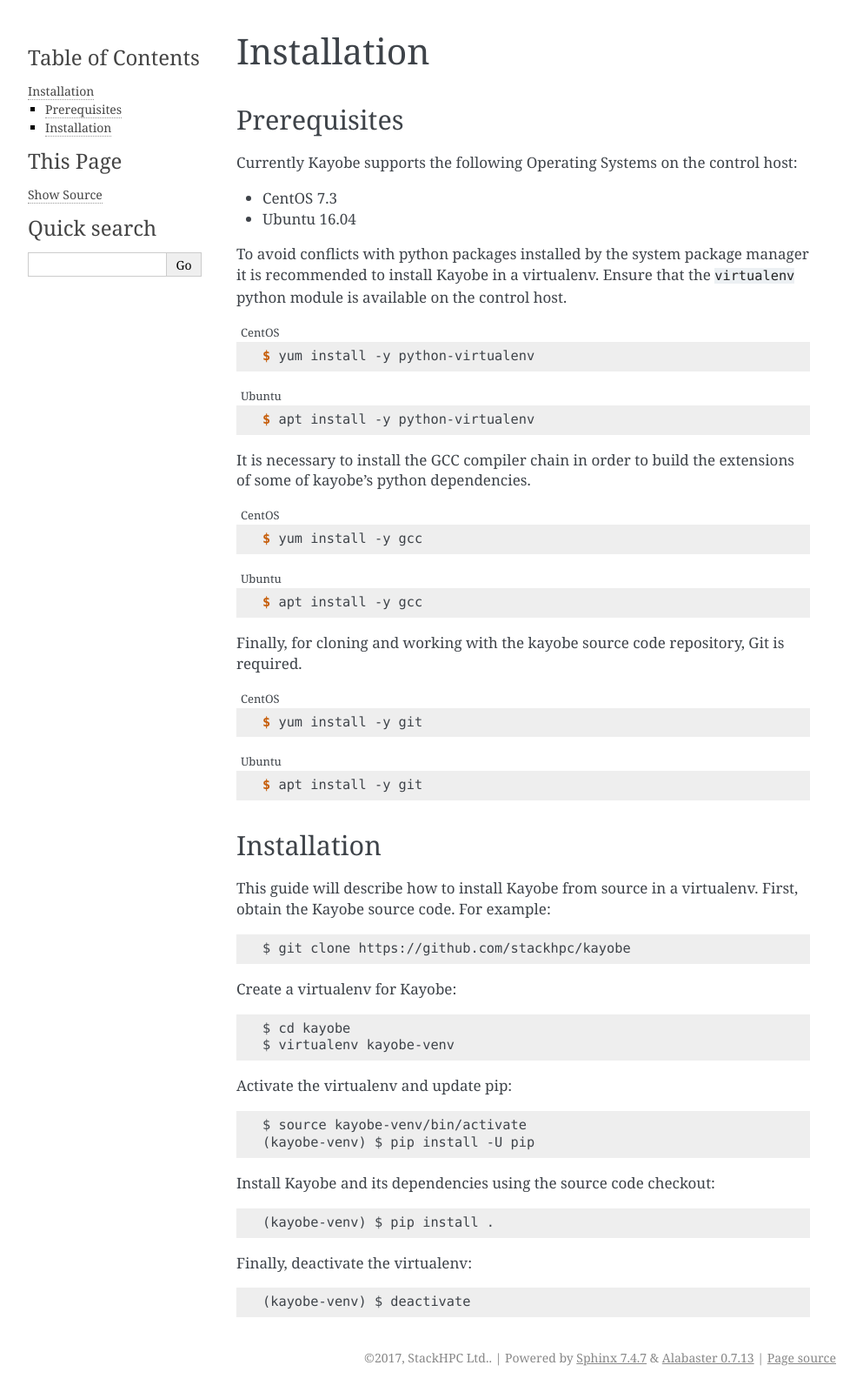
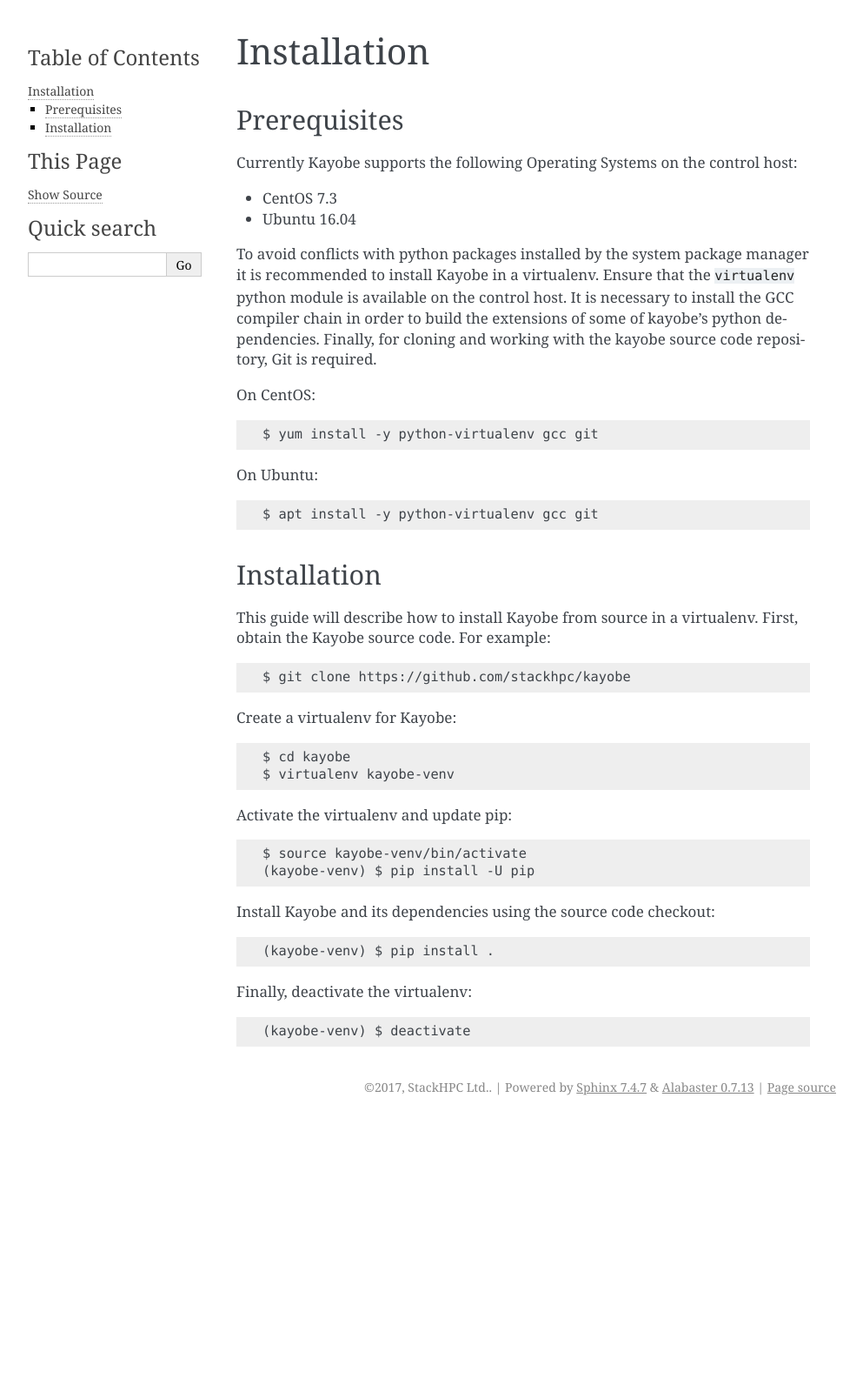
Before and after one commit to openstack/kayobe, a Sphinx documentation site: the page built from doc/source/installation.rst, in a window 1280 px wide. Shown: the whole page at 87% size, without its empty margins (148-1141 px from the left). Built offline with Sphinx 7.4.7, drawn with Linux system fonts in a browser that asks for light colours; after the commit the page ends 1289 px from its top, so only the background shows below that.

Commit message:
Simplify installation instructions with multiple platforms

```diff
--- a/doc/source/installation.rst
+++ b/doc/source/installation.rst
@@ -12,43 +12,18 @@
 
 To avoid conflicts with python packages installed by the system package manager
 it is recommended to install Kayobe in a virtualenv. Ensure that the
-``virtualenv`` python module is available on the control host.
+``virtualenv`` python module is available on the control host. It is necessary
+to install the GCC compiler chain in order to build the extensions of some of
+kayobe's python dependencies. Finally, for cloning and working with the kayobe
+source code repository, Git is required.
 
-.. code-block:: console
-   :caption: CentOS
+On CentOS::
 
-   $ yum install -y python-virtualenv
+    $ yum install -y python-virtualenv gcc git
 
-.. code-block:: console
-   :caption: Ubuntu
+On Ubuntu::
 
-   $ apt install -y python-virtualenv
-
-It is necessary to install the GCC compiler chain in order to build the
-extensions of some of kayobe's python dependencies.
-
-.. code-block:: console
-   :caption: CentOS
-
-   $ yum install -y gcc
-
-.. code-block:: console
-   :caption: Ubuntu
-
-   $ apt install -y gcc
-
-Finally, for cloning and working with the kayobe source code repository, Git is
-required.
-
-.. code-block:: console
-   :caption: CentOS
-
-   $ yum install -y git
-
-.. code-block:: console
-   :caption: Ubuntu
-
-   $ apt install -y git
+    $ apt install -y python-virtualenv gcc git
 
 Installation
 ============
```
